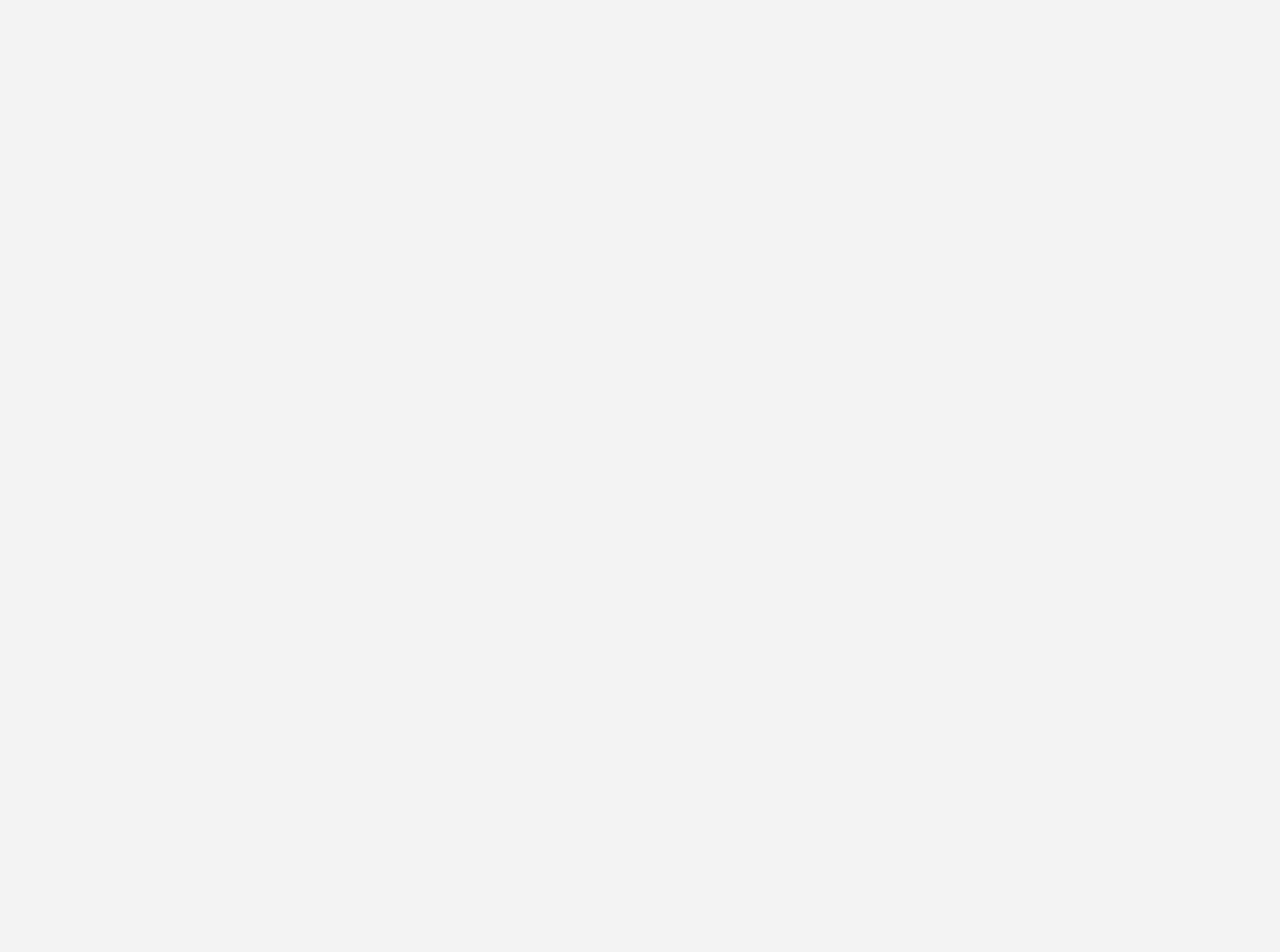
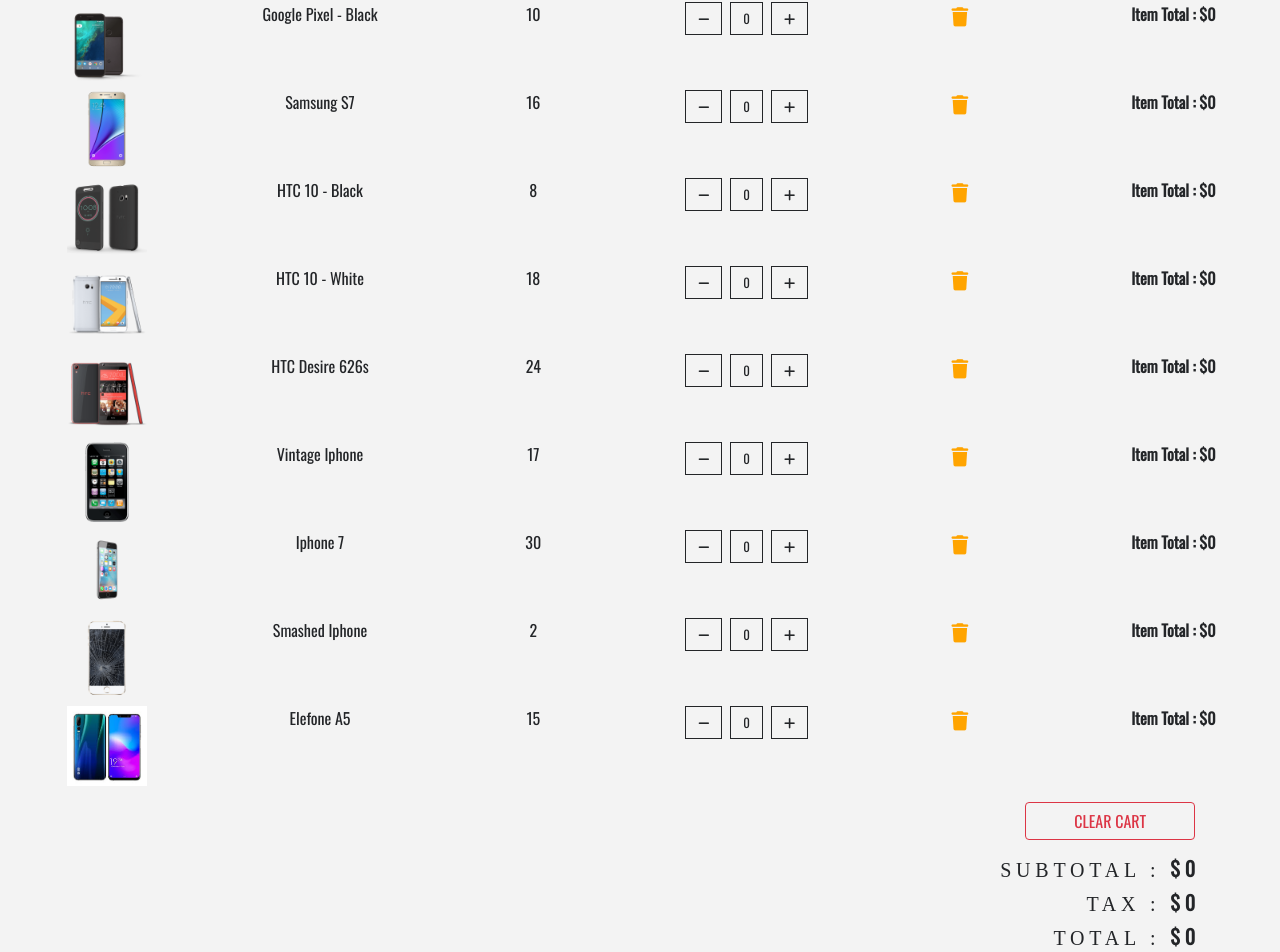
Before and after one commit to arpitz/react-ecommerce-store, a React (Create React App) app in the folder react-ecommerce-store/: page /cart in a window 1280 px wide. Shown: the part 240-1192 px from the top of the page. Before the commit the page ends 800 px from the top, so only its background shows below. Built offline with nearby package versions, Linux system fonts and the light colour scheme; a web font is replaced by a local one.

Commit message:
Added the cart totals component

```diff
--- a/react-ecommerce-store/src/App.css
+++ b/react-ecommerce-store/src/App.css
@@ -25,3 +25,23 @@
 .text-bright {
   color: var(--lightBlue);
 }
+
+.btn-black {
+  background: transparent;
+  text-transform: capitalize;
+  font-size: 0.8rem !important;
+  color: var(--mainDark);
+  border-radius: 0 !important;
+  border: 0.1rem solid var(--mainDark);
+}
+
+.btn-black:hover {
+  background: var(--mainDark) !important;
+  color: var(--mainWhite) !important;
+}
+
+.cart-icon {
+  cursor: pointer;
+  font-size: 1.2rem;
+  color: var(--mainYellow);
+}
--- a/react-ecommerce-store/src/GlobalContext.js
+++ b/react-ecommerce-store/src/GlobalContext.js
@@ -6,7 +6,7 @@
 export const ProductProvider = ({ children }) => {
     const [ products, setProducts ] = useState([]);
     const [ productDetails, setProductDetails ] = useState(detailProduct);
-    const [ cartItems, setCartItems ] = useState([]);
+    const [ cartItems, setCartItems ] = useState(storeProducts);
     const [ modalOpen, setModalOpen ] = useState(false);
     const [ modalProduct, setModalProduct ] = useState(detailProduct);
     const [ cartSubTotal, setCartSubTotal ] = useState(0);
--- a/react-ecommerce-store/src/components/Cart/Cart.js
+++ b/react-ecommerce-store/src/components/Cart/Cart.js
@@ -4,6 +4,7 @@
 import EmptyCart from './EmptyCart';
 import { ProductContext } from '../../GlobalContext';
 import CartList from './CartList';
+import CartTotals from './CartTotals';
 
 const Cart = () => {
   const context = useContext(ProductContext);
@@ -11,10 +12,11 @@
 
     return cartItems.length ? (
         <>
-          <section className="mt-2">
+          <section className="my-5">
             <Title name="your" title="cart" />
             <CartColumns />
             <CartList context={ context } />
+            <CartTotals context={ context } />
           </section>
         </>
     ) :
--- a/react-ecommerce-store/src/components/Cart/CartItem.js
+++ b/react-ecommerce-store/src/components/Cart/CartItem.js
@@ -7,24 +7,30 @@
 
   return (
     <>
-        <div className="row my-1 text-capitalize text-center">
+      <div className="row my-2 text-capitalize text-center">
         <div className='col-10 mx-auto col-lg-2'>
           <img src={img} alt="phone" className="img-fluid" style={{ width: '5rem', height: '5rem' }} />
         </div>
         <div className='col-10 mx-auto col-lg-2'>
-            <p>{title}</p>
+          <span className="d-lg-none">product : </span> {title}
         </div>
         <div className='col-10 mx-auto col-lg-2'>
-            <p>$  {price}</p>
+          <span className="d-lg-none">price : </span> {price}
+        </div>
+        <div className='col-10 mx-auto col-lg-2 my-2 my-lg-0'>
+          <div className='d-flex justify-content-center'>
+            <span className="btn btn-black mx-1" onClick={() => decrement(id)}><i className="fas fa-minus" /></span>
+            <span className="btn btn-black mx-1">{count}</span>
+            <span className="btn btn-black mx-1" onClick={() => increment(id)}><i className="fas fa-plus" /></span>
+          </div>
         </div>
         <div className='col-10 mx-auto col-lg-2'>
-
+          <div className="cart-icon">
+            <i className="fas fa-trash" />
+          </div>
         </div>
         <div className='col-10 mx-auto col-lg-2'>
-
-          </div>
-          <div className='col-10 mx-auto col-lg-2'>
-
+          <strong>item total : ${total}</strong>
         </div>
       </div>
     </>
--- /dev/null
+++ b/react-ecommerce-store/src/components/Cart/CartTotals.js
@@ -0,0 +1,37 @@
+import React from 'react'
+import { Link } from 'react-router-dom';
+
+const CartTotals = ({ context }) => {
+
+  const { cartTotal, cartSubTotal, cartTax, clearCart } = context;
+  return (
+    <>
+      <div className="container">
+        <div className="row">
+          <div className="col-10 mt-2 ml-sm-5 ml-md-auto col-sm-8 text-capitalize text-right">
+            <Link to="/">
+              <button type="button" className="btn btn-outline-danger text-uppercase mb-3 px-5"
+                onClick={() => clearCart()}>
+                clear cart
+            </button>
+            </Link>
+            <h5>
+              <span className="text-title">subtotal : </span>
+              <strong>$ {cartSubTotal}</strong>
+            </h5>
+            <h5>
+              <span className="text-title">tax : </span>
+              <strong>$ {cartTax}</strong>
+            </h5>
+            <h5>
+              <span className="text-title">total : </span>
+              <strong>$ {cartTotal}</strong>
+            </h5>
+          </div>
+        </div>
+      </div>
+    </>
+  )
+}
+
+export default CartTotals;
```
Lines whose indentation alone changed are shown as unchanged.
